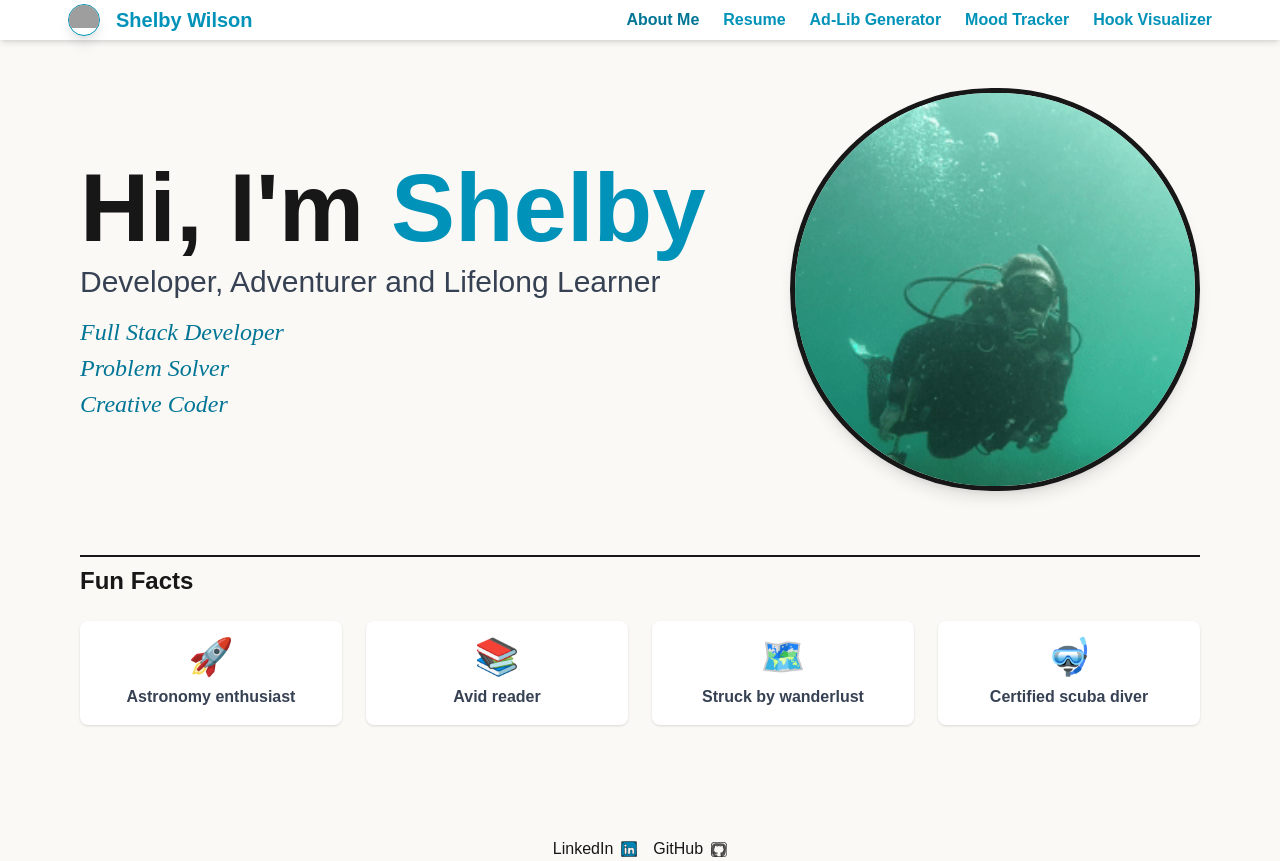
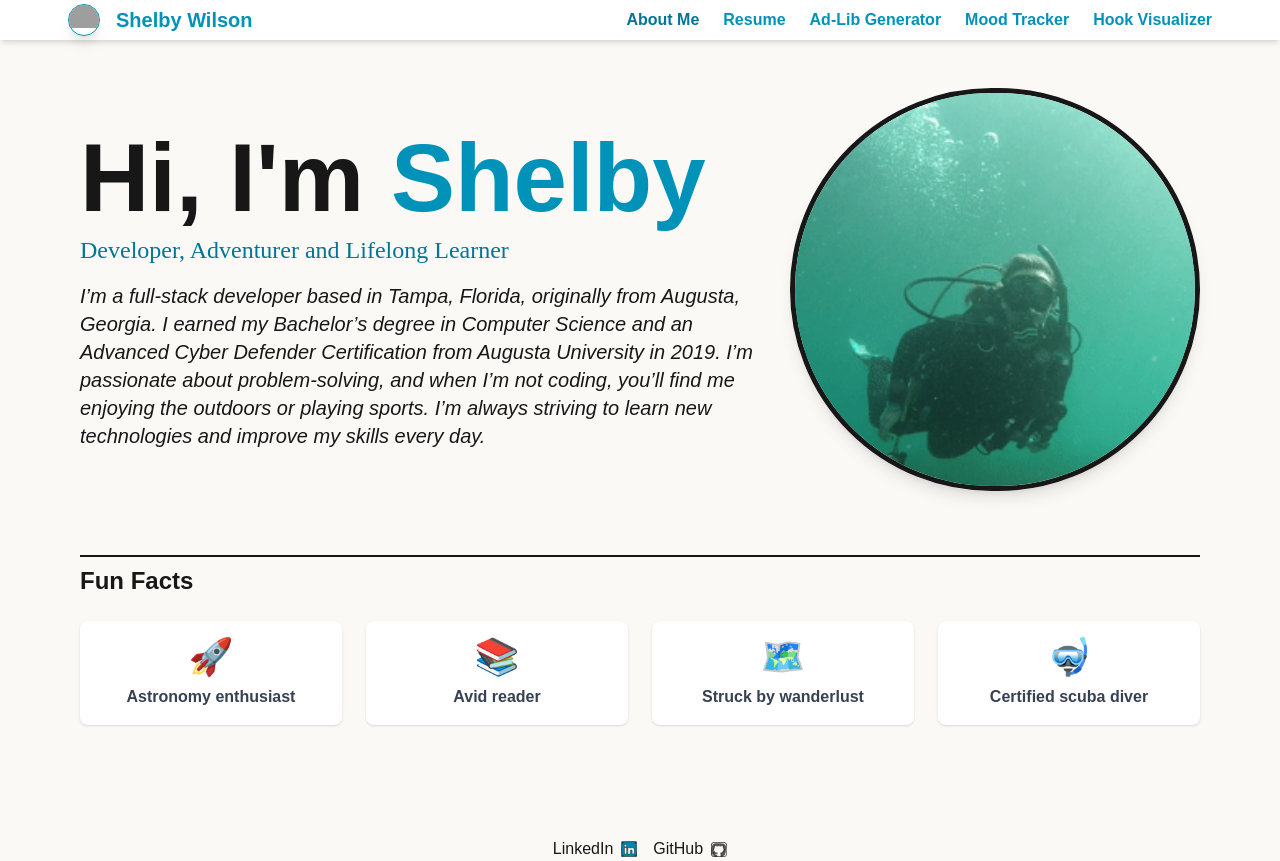
Before and after one commit to shelbyleanne22/shelby-wilson, a Next.js app in the folder shelby-wilson/: page / in a window 1280 px wide. Built offline with nearby package versions, Linux system fonts and the light colour scheme; grey boxes are pictures that could not be loaded.

Commit message:
update about me

```diff
--- a/shelby-wilson/app/page.tsx
+++ b/shelby-wilson/app/page.tsx
@@ -7,14 +7,18 @@ export default function Home() {
       <section className="flex flex-col md:flex-row items-center gap-8 mb-16">
         <div className="flex-1">
           <h1 className="text-8xl font-bold mb-2">Hi, I&apos;m <span className="text-cyan-600">Shelby</span></h1>
-          <p className="text-3xl text-gray-700 mb-4">
+          <p className="text-3xl text-gray-700 mb-4 cute-text">
             Developer, Adventurer and Lifelong Learner
           </p>
-          <ul className="text-xl italic space-y-1 cute-text">
-            <li>Full Stack Developer</li>
-            <li>Problem Solver</li>
-            <li>Creative Coder</li>
-          </ul>
+          <p className="text-xl italic space-y-1">
+            I’m a full-stack developer based in Tampa, Florida,
+            originally from Augusta, Georgia. I earned my Bachelor’s
+            degree in Computer Science and an Advanced Cyber Defender
+            Certification from Augusta University in 2019. I’m passionate
+            about problem-solving, and when I’m not coding, you’ll find
+            me enjoying the outdoors or playing sports. I’m always striving
+            to learn new technologies and improve my skills every day.
+          </p>
         </div>
         <div className="flex-shrink-0">
           <div className="rounded-full overflow-hidden border-5 border-black-400 shadow-lg">
```
